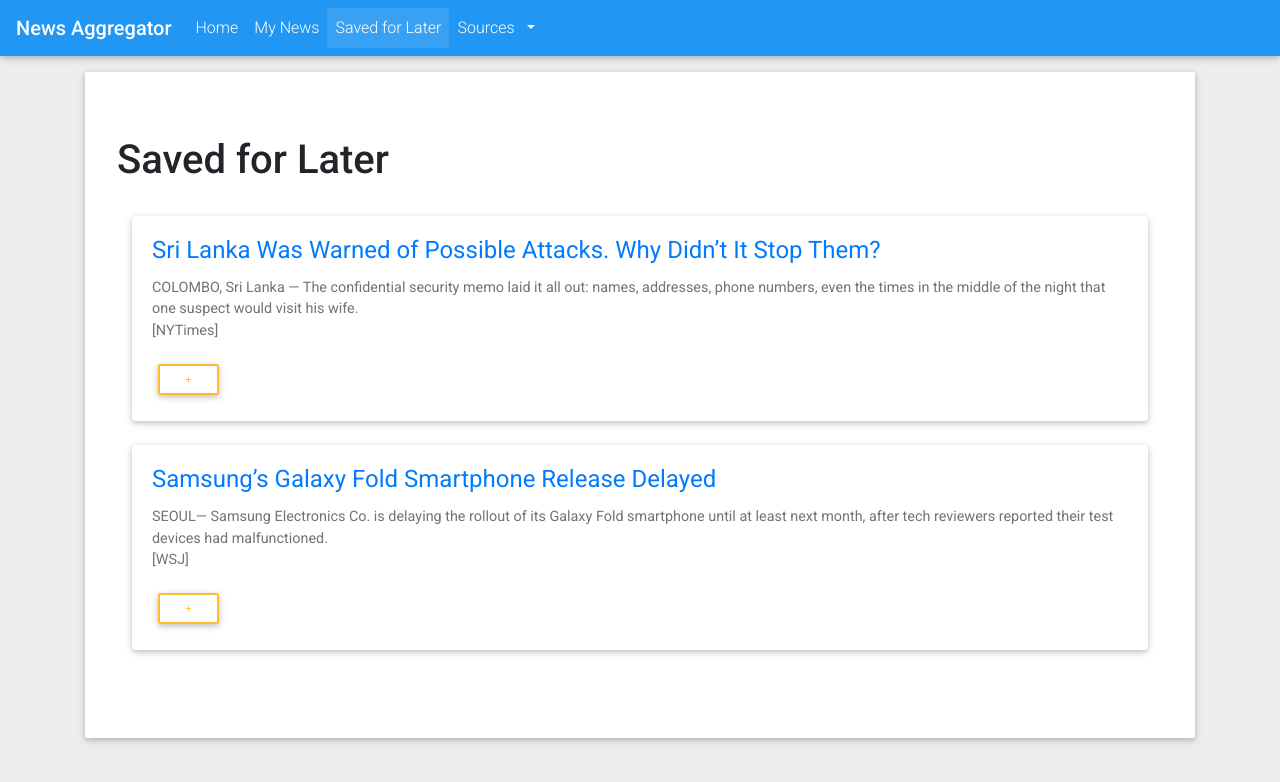
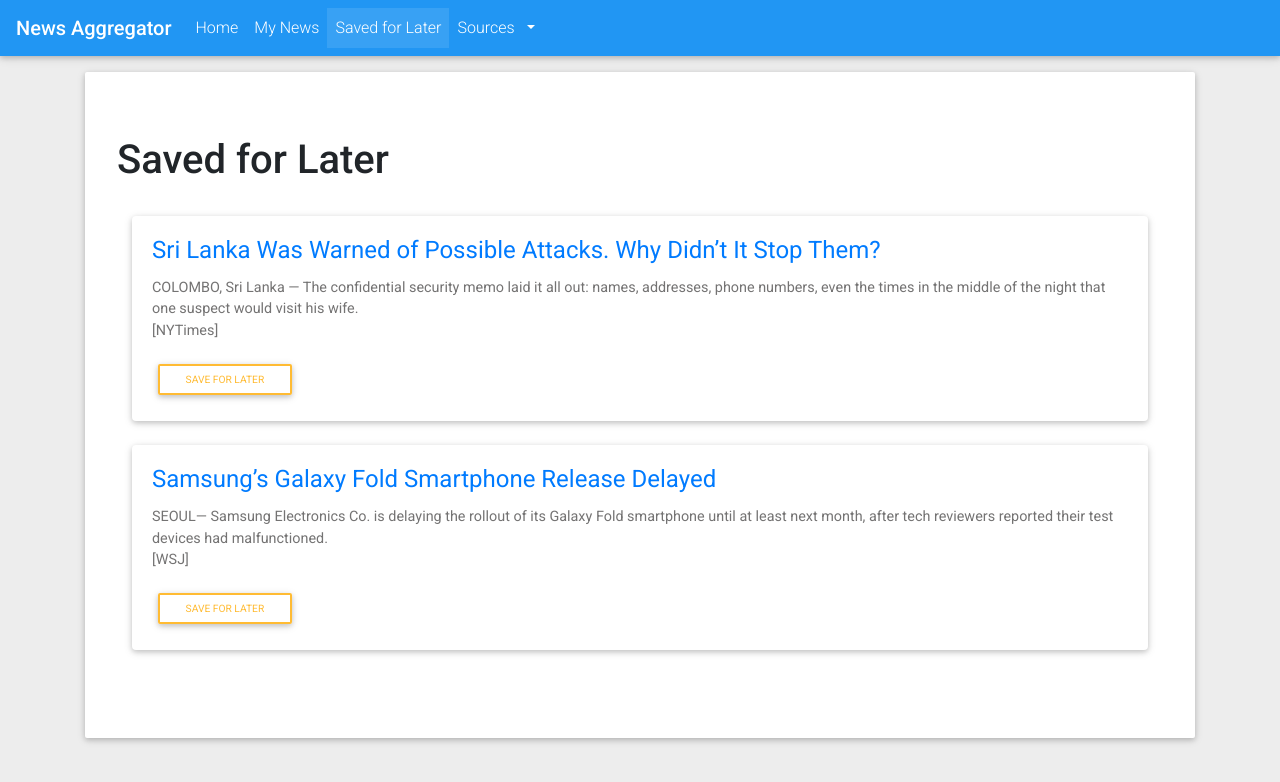
Before and after one commit to nyu-software-engineering/news-aggregator, a React (Create React App) app in the folder client/: page /savedforlater in a window 1280 px wide. Shown: the top 782 px of the page. Built offline with nearby package versions, Linux system fonts and the light colour scheme.

Commit message:
Issue #68: changing save button appearance

```diff
--- a/client/src/components/Newscard.js
+++ b/client/src/components/Newscard.js
@@ -13,7 +13,7 @@ class Newscard extends Component{
             <br></br>
             {this.props.source}
           </MDBCardText>
-          <MDBBtn outline color="warning" size="sm">+</MDBBtn>
+          <MDBBtn outline color="warning" size="sm">Save for Later</MDBBtn>
         </MDBCardBody>
 
       </MDBCard>
```
